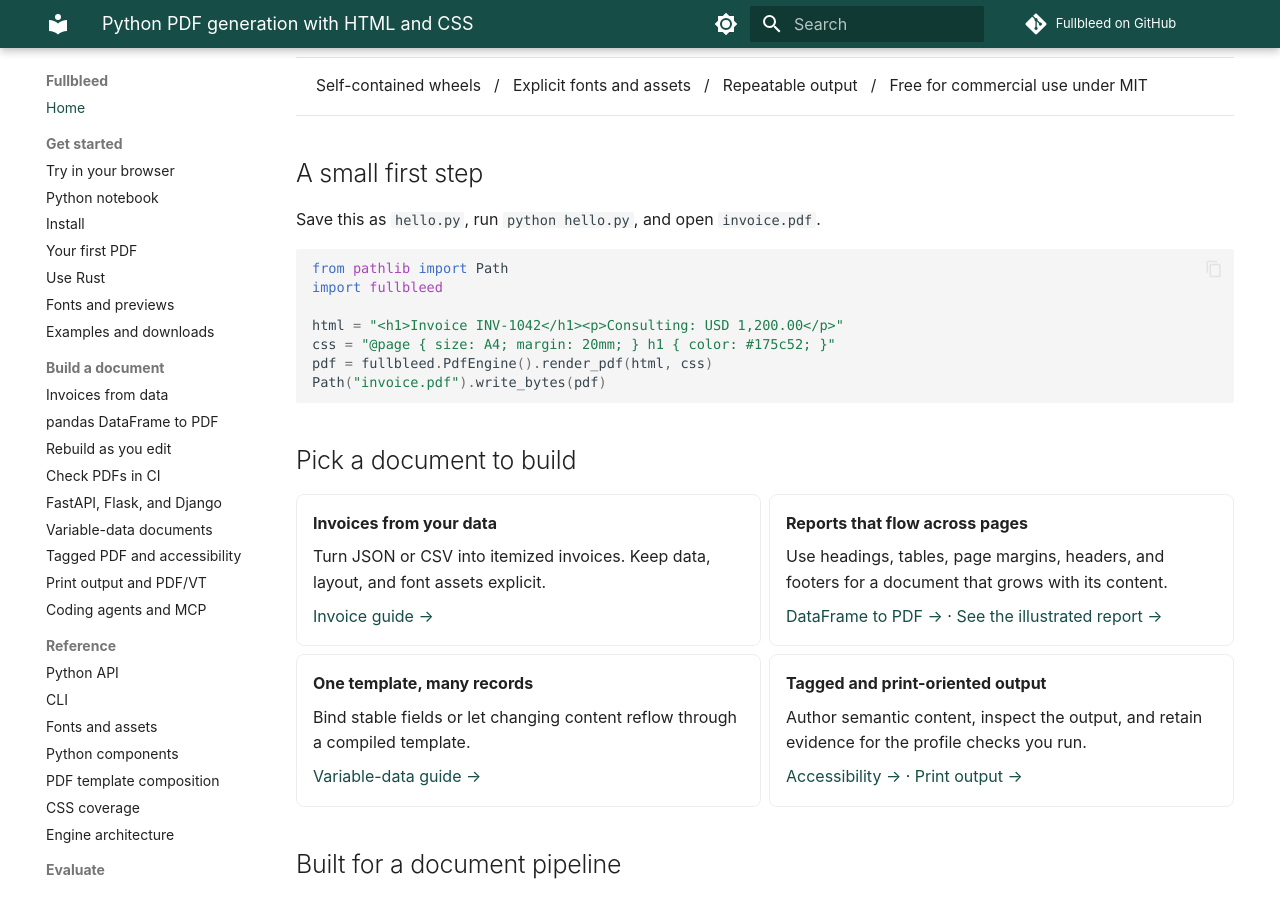
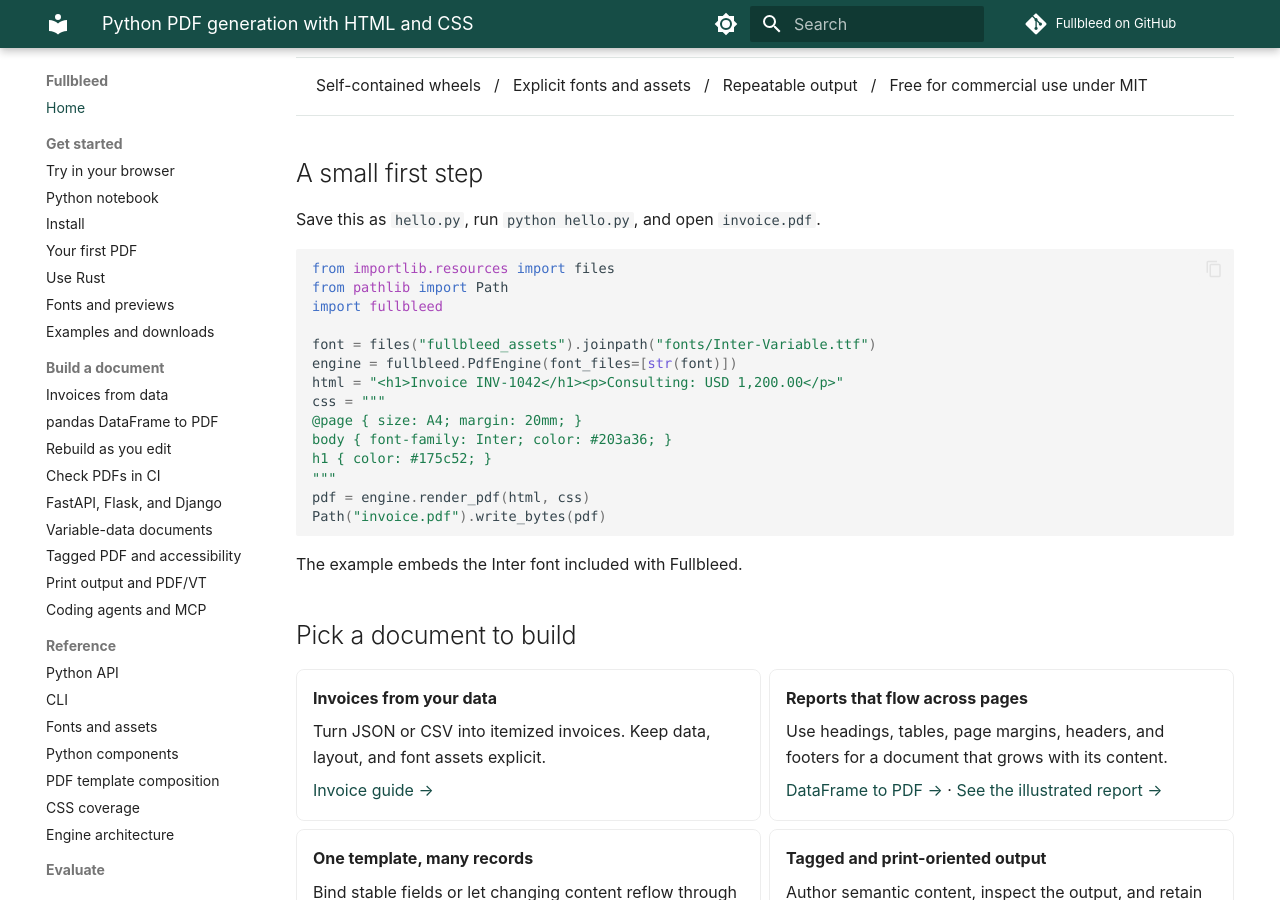
Before and after one commit to fullbleed-engine/docs, an MkDocs documentation site: the page built from docs/index.md, in a window 1280 px wide and 900 px high, scrolled down 736 px. Built offline with MkDocs 1.6.1 and Material for MkDocs 9.7.7, drawn with Linux system fonts in a browser that asks for light colours; comment, search, counter and statistics services are not loaded.

Commit message:
Embed bundled Inter in introductory examples

````diff
--- a/docs/index.md
+++ b/docs/index.md
@@ -37,14 +37,23 @@
 Save this as `hello.py`, run `python hello.py`, and open `invoice.pdf`.
 
 ```python
+from importlib.resources import files
 from pathlib import Path
 import fullbleed
 
+font = files("fullbleed_assets").joinpath("fonts/Inter-Variable.ttf")
+engine = fullbleed.PdfEngine(font_files=[str(font)])
 html = "<h1>Invoice INV-1042</h1><p>Consulting: USD 1,200.00</p>"
-css = "@page { size: A4; margin: 20mm; } h1 { color: #175c52; }"
-pdf = fullbleed.PdfEngine().render_pdf(html, css)
+css = """
+@page { size: A4; margin: 20mm; }
+body { font-family: Inter; color: #203a36; }
+h1 { color: #175c52; }
+"""
+pdf = engine.render_pdf(html, css)
 Path("invoice.pdf").write_bytes(pdf)
 ```
+
+The example embeds the Inter font included with Fullbleed.
 
 ## Pick a document to build
 
````
Also changed, not shown: docs/getting-started/quickstart.md (+12 -3 lines), docs/guides/bank-statements.md (+4 -2 lines), 1 other file.
